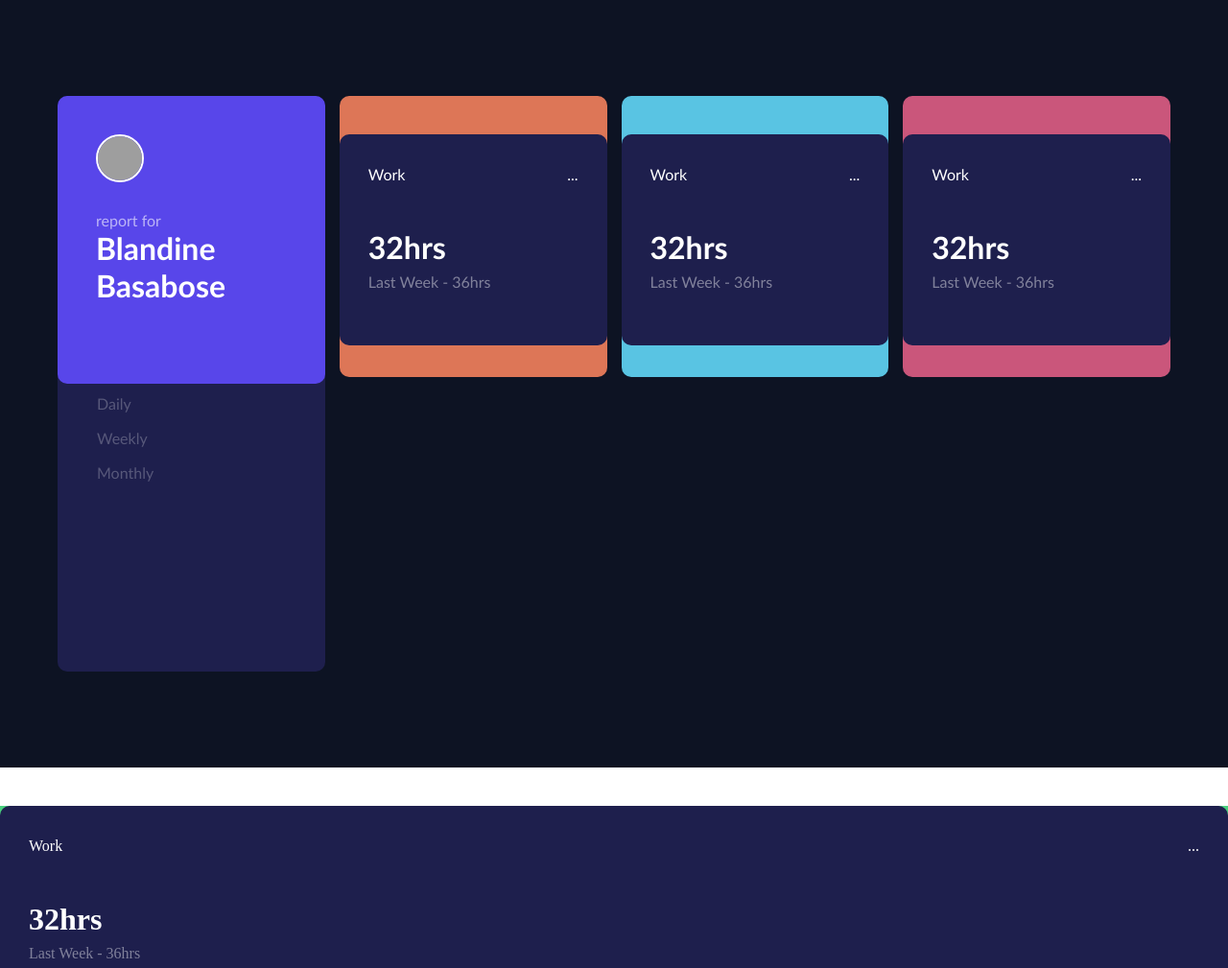
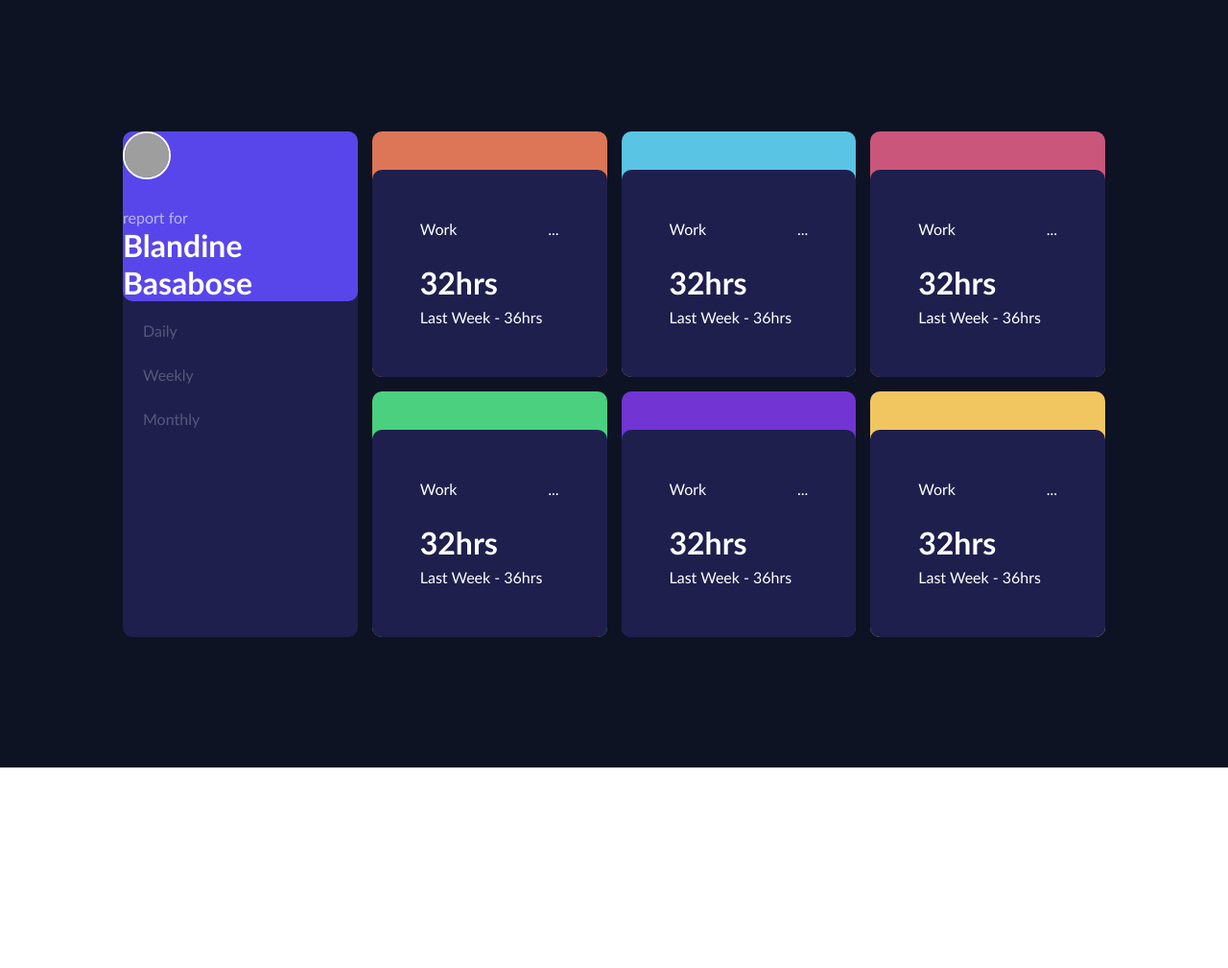
Before and after one commit to Blandine-Basabose/CSS-Grid, a plain HTML site: page index.html in a window 1280 px wide. Shown: the top 1009 px of the page at 96% size. After the commit the page ends 800 px from the top, so only its background shows below. Drawn offline with Linux system fonts and the light colour scheme; grey boxes are pictures that could not be loaded.

Commit message:
initial commit

```diff
--- a/index.css
+++ b/index.css
@@ -3,18 +3,22 @@
   margin: 0;
   box-sizing: border-box;
 }
-
+.home{
+  display: flex;
+  justify-content: center;
+  align-items: center;
+  height: 100vh;
+  background-color:#0d1323;
+}
 .container {
   display: grid;
   grid-template-columns: 1fr 1fr 1fr 1fr;
   grid-template-rows: 1fr 1fr;
   gap: 15px;
-  width: 100%;
-  height: 100vh;
-  background-color: #0d1323;
-  padding: 100px 60px;
-  font-family: 'Gill Sans', 'Gill Sans MT', Calibri, 'Trebuchet MS', sans-serif;
-
+  width: 80%;
+  ;
+  /* height: 80%; */
+  font-family: "Gill Sans", "Gill Sans MT", Calibri, "Trebuchet MS", sans-serif;
 
 }
 .container > div {
@@ -22,32 +26,26 @@
 }
 
 .col1 {
-
   grid-column: 1/2;
   grid-row: 1/3;
-  background-color:#1e1f4d ;
+  height: 100%;
+  background-color: #1e1f4d;
 
 
 }
-.col1-profile{
-
+.col1-profile {
   display: flex;
   flex-direction: column;
   color: rgb(255, 255, 255);
-padding: 40px;
   background-color: #5846ea;
-width: 100%;
-height: 300px;
   border-radius: 10px;
-
 }
 
-.col1-profile>p{
+.col1-profile > p {
   color: rgba(255, 255, 255, 0.596);
 }
 
-.div>img {
-
+.div > img {
   width: 100%;
   height: 100%;
 }
@@ -58,21 +56,51 @@ img {
   border: 2px solid white;
   border-radius: 50%;
 }
-.col1-content{
+/* .col1-content {
   background-color: #1e1f4d;
-    height: 100px;
-    padding-left: 30px;
-}
-.col1-content>p{
-    margin: 5px;
+
+
+} */
+.col1-content > p {
+  margin: 15px;
   padding: 6px;
   color: rgba(255, 255, 255, 0.253);
 }
-.col1-content>p:hover{
+.col1-content > p:hover {
   color: white;
   cursor: pointer;
 }
 
+.col-A,
+.col-B,
+.col-C,
+.col-D,
+.col-E,
+.col-F {
+  background-color: #1e1f4d;
+  color: white;
+  height: 100%;
+  border-radius: 10px;
+  line-height: 1.5;
+
+  padding: 50px;
+}
+.left {
+  display: flex;
+  justify-content: space-between;
+}
+.right {
+  padding-top: 20px;
+}
+
+.col-A > p,
+.col-B > p,
+.col-C > p,
+.col-D > p,
+.col-E > p,
+.col-F > p {
+  color: rgba(255, 255, 255, 0.438);
+}
 
 .col2-top-left {
   grid-column: 2/3;
@@ -80,26 +108,6 @@ img {
   background-color: #dd7657;
 }
 
-.col-A, .col-B, .col-C, .col-D,.col-E,.col-F{
-
-  background-color:#1e1f4d ;
-  color: white;
-  margin-top: 40px;
-  border-radius: 10px;
-  line-height: 1.5;
-  height: 220px;
-  padding: 30px;
-
-
-}
-.col-A>div, .col-B>div, .col-C>div, .col-D>div, .col-E>div, .col-F>div{
-display: flex;
-justify-content: space-between;
-padding-bottom: 40px;
-}
-.col-A>p, .col-B>p, .col-C>p, .col-D>p, .col-E>p, .col-F>p{
-  color: rgba(255, 255, 255, 0.438);
-}
 .col3-top-middle {
   grid-column: 3/4;
   grid-row: 1/2;
@@ -125,6 +133,14 @@ padding-bottom: 40px;
   grid-column: 4/5;
   grid-row: 2/3;
   background-color: #f1c660;
+}
+.col2-top-left,
+.col3-top-middle,
+.col4-top-right,
+.col2-bottom-left,
+.col3-bottom-middle,
+.col4-bottom-right {
+  padding-top: 40px;
 }
 @media (max-width: 768px) {
   .container {
--- a/index.html
+++ b/index.html
@@ -8,6 +8,7 @@
     <title>CSS Grid</title>
   </head>
   <body>
+    <div class="home">
     <div class="container">
       <div class="col1">
         <div class="col1-profile">
@@ -26,74 +27,86 @@
       </div>
       <div class="col2-top-left">
         <div class="col-A">
-          <div>
+          <div class="left">
             <p>Work</p>
             <p>...</p>
           </div>
 
-          <h1>32hrs</h1>
-          <p>Last Week - 36hrs</p>
+          <div class="right">
+            <h1>32hrs</h1>
+            <p>Last Week - 36hrs</p>
+          </div>
         </div>
       </div>
       <div class="col3-top-middle">
         <div class="col-B">
-          <div>
+          <div class="left">
             <p>Work</p>
             <p>...</p>
           </div>
 
-          <h1>32hrs</h1>
-          <p>Last Week - 36hrs</p>
+          <div class="right">
+            <h1>32hrs</h1>
+            <p>Last Week - 36hrs</p>
+          </div>
         </div>
       </div>
       <div class="col4-top-right">
         <div class="col-C">
-          <div>
+          <div class="left">
             <p>Work</p>
             <p>...</p>
           </div>
 
-          <h1>32hrs</h1>
-          <p>Last Week - 36hrs</p>
+          <div class="right">
+            <h1>32hrs</h1>
+            <p>Last Week - 36hrs</p>
+          </div>
         </div>
       </div>
-      </div>
+
       <div class="col2-bottom-left">
         <div class="col-D">
-          <div>
+          <div class="left">
             <p>Work</p>
             <p>...</p>
           </div>
 
-          <h1>32hrs</h1>
-          <p>Last Week - 36hrs</p>
+          <div class="right">
+            <h1>32hrs</h1>
+            <p>Last Week - 36hrs</p>
+          </div>
         </div>
       </div>
-      </div>
+
       <div class="col3-bottom-middle">
         <div class="col-E">
-          <div>
+          <div class="left">
             <p>Work</p>
             <p>...</p>
           </div>
 
-          <h1>32hrs</h1>
-          <p>Last Week - 36hrs</p>
+          <div class="right">
+            <h1>32hrs</h1>
+            <p>Last Week - 36hrs</p>
+          </div>
         </div>
       </div>
-      </div>
+
       <div class="col4-bottom-right">
         <div class="col-F">
-          <div>
+          <div class="left">
             <p>Work</p>
             <p>...</p>
           </div>
 
-          <h1>32hrs</h1>
-          <p>Last Week - 36hrs</p>
+          <div class="right">
+            <h1>32hrs</h1>
+            <p>Last Week - 36hrs</p>
+          </div>
         </div>
       </div>
-      </div>
     </div>
+  </div>
   </body>
 </html>
```
Lines whose indentation alone changed are shown as unchanged.
